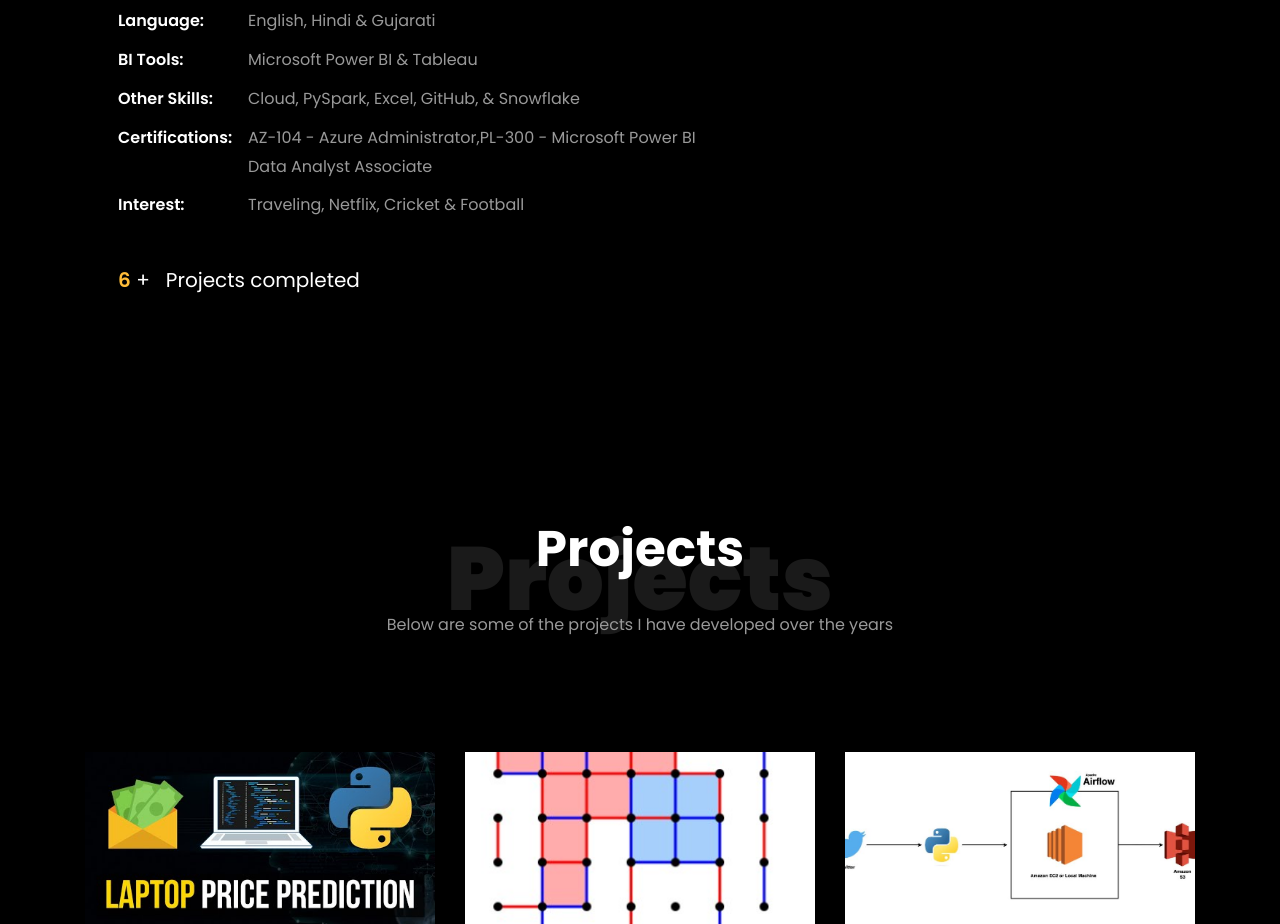
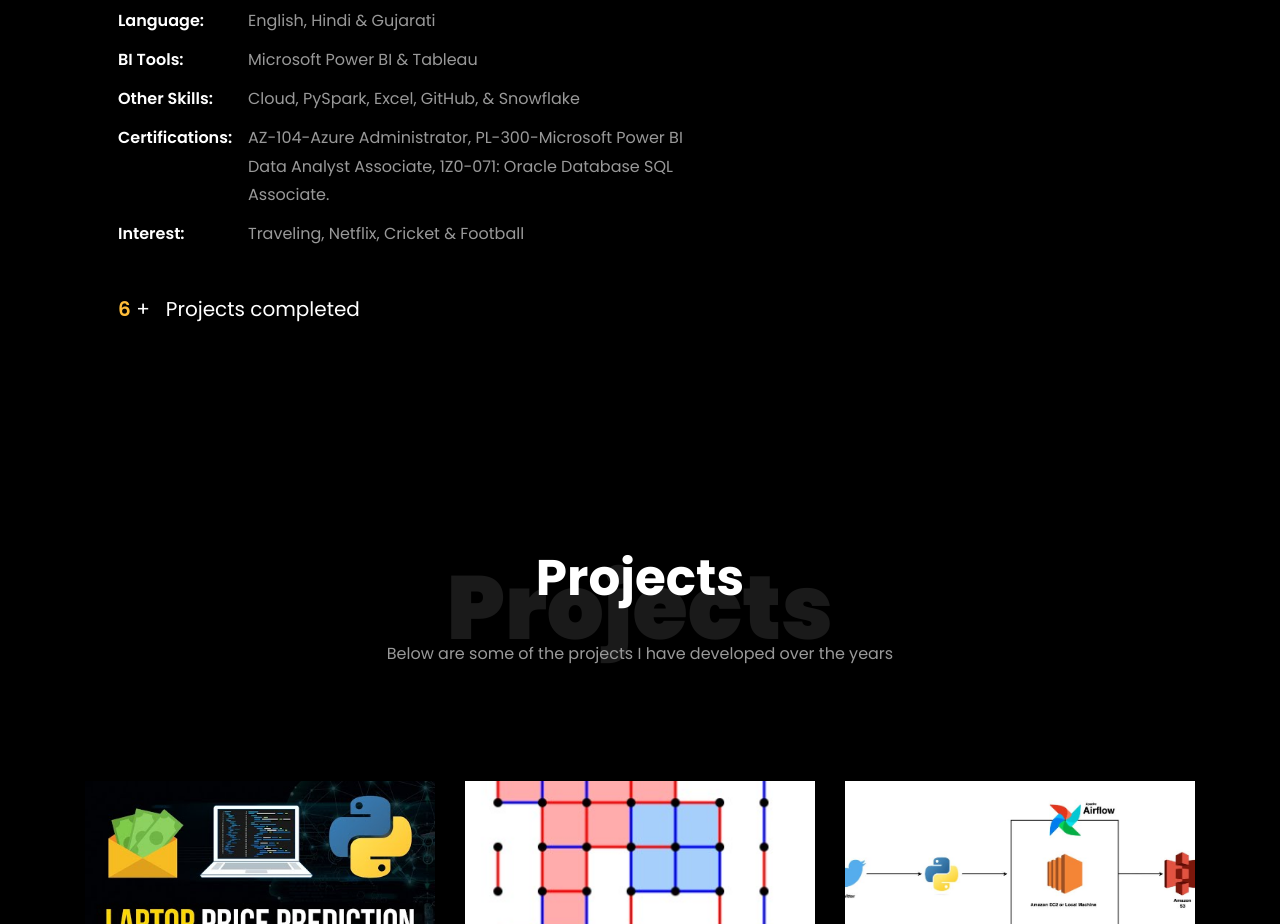
Before and after one commit to YashRaythatha/Website, a plain HTML site: page index.html in a window 1280 px wide. Shown: the part 1244-2168 px from the top of the page. Drawn offline with Linux system fonts and the light colour scheme; files whose address does not match are found by name.

Commit message:
Update index.html

```diff
--- a/index.html
+++ b/index.html
@@ -196,8 +196,8 @@
 								<li class="d-flex"><span>BI Tools:</span> <span>Microsoft Power BI & Tableau</span></li>
 								<li class="d-flex"><span>Other Skills:</span> <span>Cloud, PySpark, Excel, GitHub, &
 										Snowflake</span></li>
-								<li class="d-flex"><span>Certifications:</span> <span>AZ-104 - Azure
-										Administrator,PL-300 - Microsoft Power BI Data Analyst Associate</span></li>
+								<li class="d-flex"><span>Certifications:</span> <span>AZ-104-Azure
+										Administrator, PL-300-Microsoft Power BI Data Analyst Associate, 1Z0-071: Oracle Database SQL Associate.</span></li>
 								<li class="d-flex"><span>Interest:</span> <span>Traveling, Netflix, Cricket &
 										Football</span></li>
 							</ul>
```
